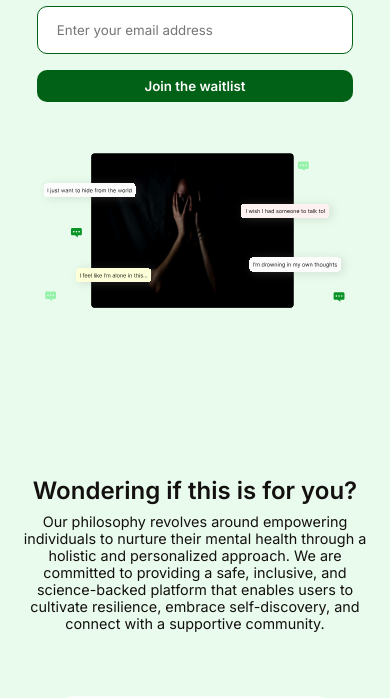
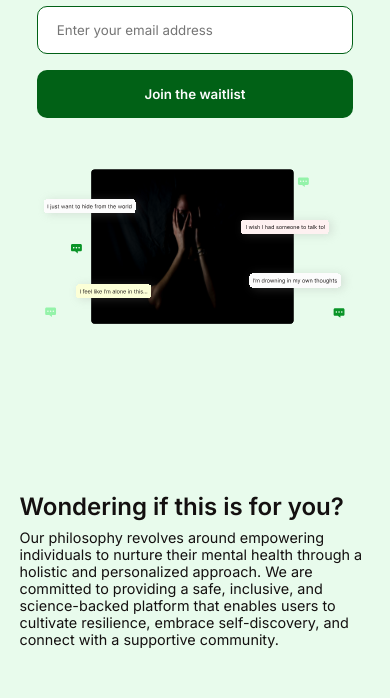
Before and after one commit to Lftobs/Mind, a React (Vite) app: page / in a window 390 px wide. Shown: the part 375-1073 px from the top of the page. Built offline with nearby package versions, Linux system fonts and the light colour scheme; grey boxes are pictures that could not be loaded.

Commit message:
more changes

```diff
--- a/src/App.css
+++ b/src/App.css
@@ -107,6 +107,9 @@ form button {
   background: var(--green);
   outline: none;
   border: none;
+  height: 3rem;
+  padding-inline: 1.2rem;
+  padding-block: 1rem;
   font-weight: 600;
   white-space: nowrap;
   overflow: hidden;
@@ -115,9 +118,6 @@ form button {
 form[data-click='true'] button {
   width: 55%;
   border-radius: 10px;
-  height: 3rem;
-  padding-inline: 1.2rem;
-  padding-block: 1rem;
   animation: .5s alternate slidein;
 }
 
@@ -387,9 +387,11 @@ footer li {
     width: 100%;
   }
 
-  .hero2 p {
+  .hero2 p, .hero2 h3 {
     width: 100%;
+    text-align: left;
   }
+
 
   .img2 img {
 
@@ -403,7 +405,7 @@ footer li {
   }
 
   .card {
-    width: 80%;
+    width: 100%;
   }
 
   .card p {
@@ -418,10 +420,12 @@ footer li {
     width: 100%;
     background: transparent !important;
     display: block;
+    padding: 0 !important;
   }
 
   .img2 img {
     width: 100%;
+    object-fit: cover;
   }
 
   .content {
```
